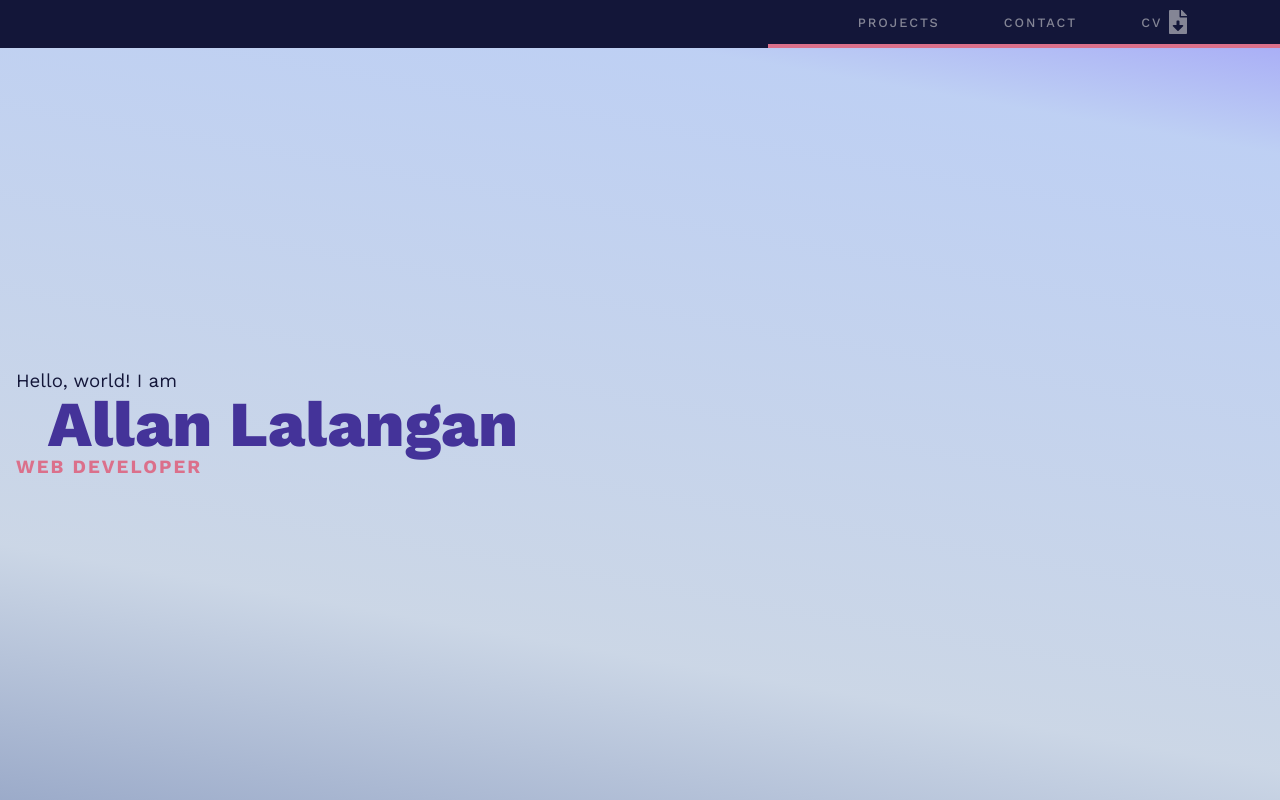
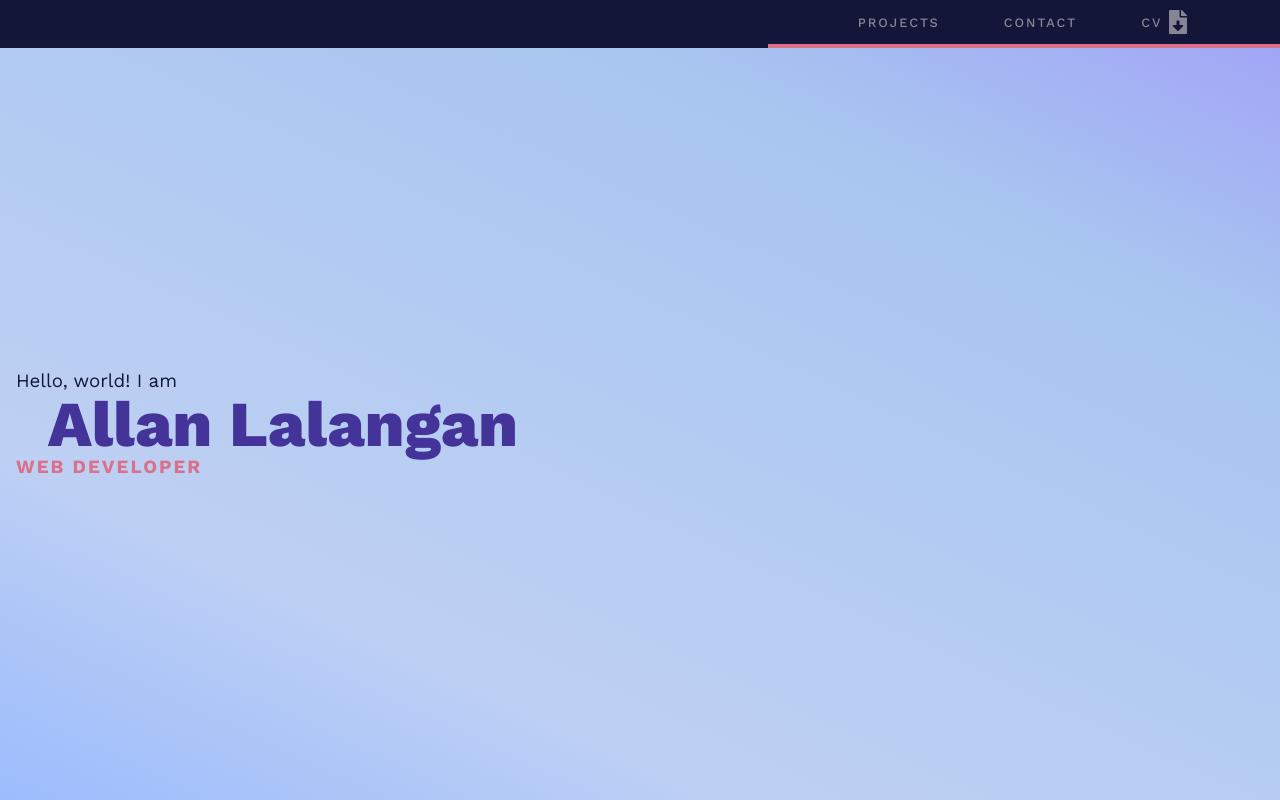
Before and after one commit to allanlalangan/la-portfolio, a Next.js app: page / in a window 1280 px wide. Built offline with nearby package versions, Linux system fonts and the light colour scheme.

Commit message:
update styles

```diff
--- a/styles/globals.css
+++ b/styles/globals.css
@@ -56,10 +56,10 @@ body {
   font-family: 'Work Sans';
   background-color: #8ec5fc;
   background-image: linear-gradient(
-    10deg,
-    hsl(220, 30%, 70%) 0%,
-    hsl(215, 35%, 85%) 25%,
-    hsl(220, 70%, 85%) 85%,
+    25deg,
+    hsl(220, 95%, 80%) 0%,
+    hsl(220, 70%, 85%) 25%,
+    hsl(215, 70%, 80%) 75%,
     hsl(240, 85%, 80%) 100%
   );
 }
```
